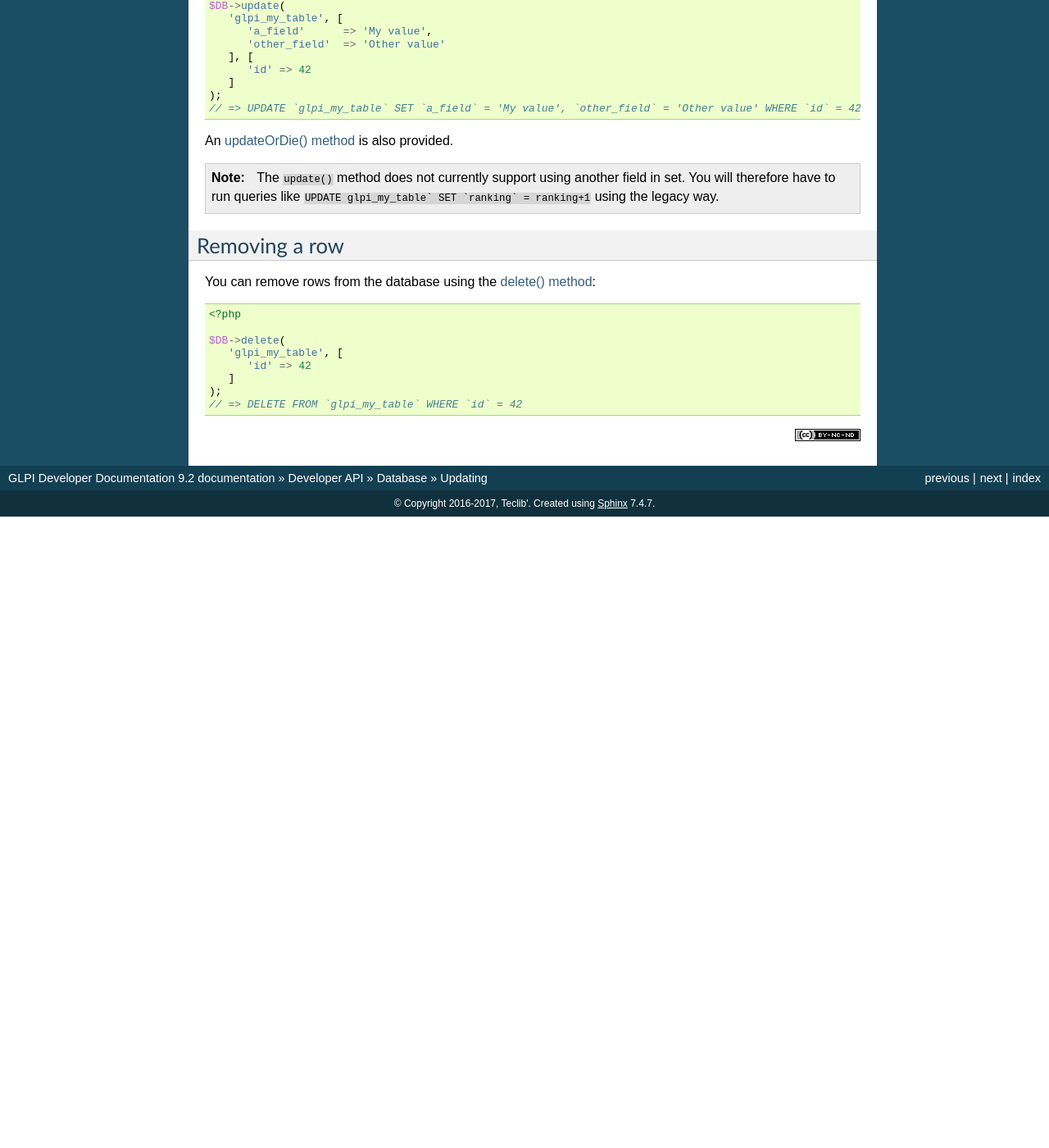
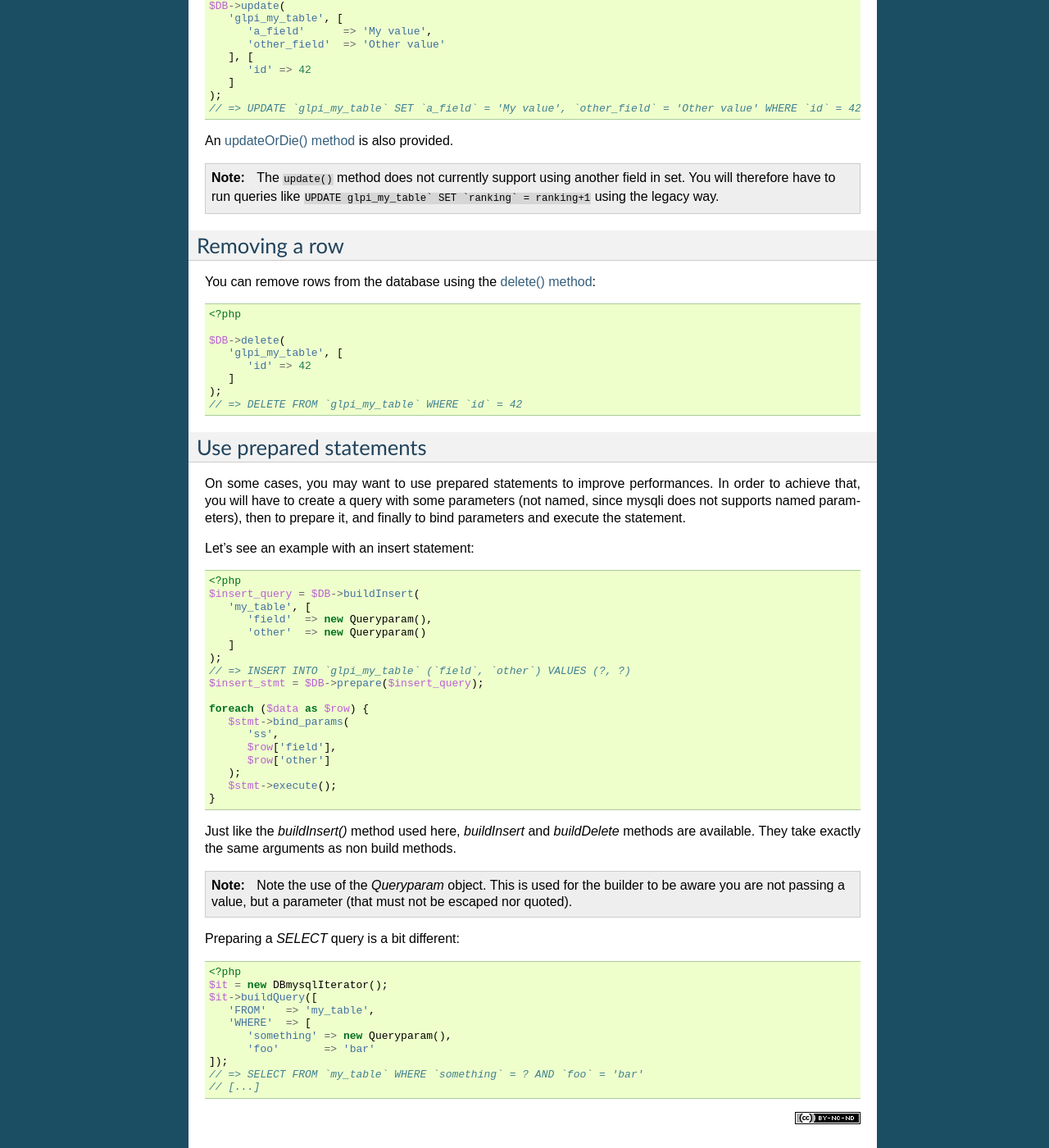
Before and after one commit to glpi-project/docdev, a Sphinx documentation site: the page built from source/devapi/database/dbupdate.rst, in a window 1280 px wide and 1400 px high, scrolled down 981 px. Shown: the whole window at 82% size. Built offline with Sphinx 7.4.7, drawn with Linux system fonts in a browser that asks for light colours; before the commit the page ends 1611 px from its top, so only the background shows below that; some of the changed text lies outside the part shown.

Commit message:
A word about prepared statements

```diff
--- a/source/devapi/database/dbupdate.rst
+++ b/source/devapi/database/dbupdate.rst
@@ -82,3 +82,52 @@ You can remove rows from the database using the `delete() method <https://forge.
       ]
    );
    // => DELETE FROM `glpi_my_table` WHERE `id` = 42
+
+Use prepared statements
+^^^^^^^^^^^^^^^^^^^^^^^
+
+On some cases, you may want to use prepared statements to improve performances. In order to achieve that, you will have to create a query with some parameters (not named, since mysqli does not supports named parameters), then to prepare it, and finally to bind parameters and execute the statement.
+
+Let's see an example with an insert statement:
+
+.. code-block:: php
+
+   <?php
+   $insert_query = $DB->buildInsert(
+      'my_table', [
+         'field'  => new Queryparam(),
+         'other'  => new Queryparam()
+      ]
+   );
+   // => INSERT INTO `glpi_my_table` (`field`, `other`) VALUES (?, ?)
+   $insert_stmt = $DB->prepare($insert_query);
+
+   foreach ($data as $row) {
+      $stmt->bind_params(
+         'ss',
+         $row['field'],
+         $row['other']
+      );
+      $stmt->execute();
+   }
+
+Just like the `buildInsert()` method used here, `buildInsert` and `buildDelete` methods are available. They take exactly the same arguments as non build methods.
+
+.. note::
+
+   Note the use of the `Queryparam` object. This is used for the builder to be aware you are not passing a value, but a parameter (that must not be escaped nor quoted).
+
+Preparing a `SELECT` query is a bit different:
+
+.. code-block:: php
+
+   <?php
+   $it = new DBmysqlIterator();
+   $it->buildQuery([
+      'FROM'   => 'my_table',
+      'WHERE'  => [
+         'something' => new Queryparam(),
+         'foo'       => 'bar'
+   ]);
+   // => SELECT FROM `my_table` WHERE `something` = ? AND `foo` = 'bar'
+   // [...]
```
